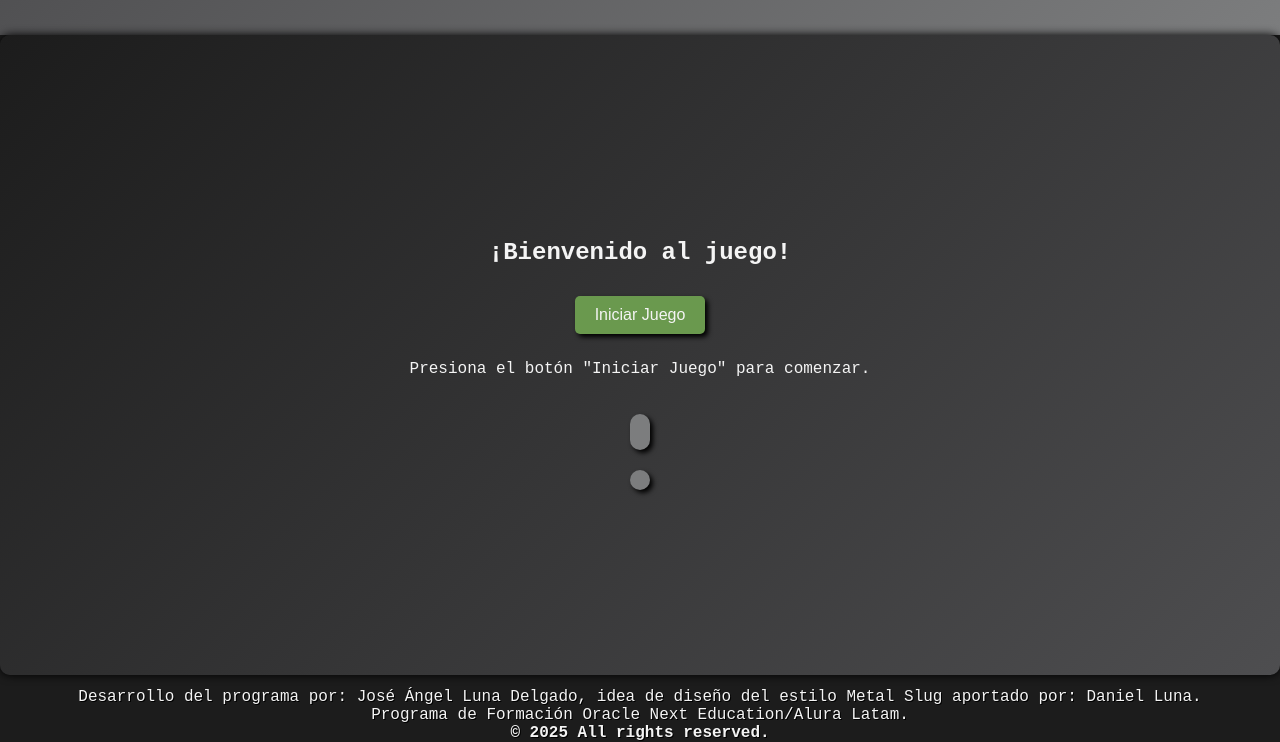
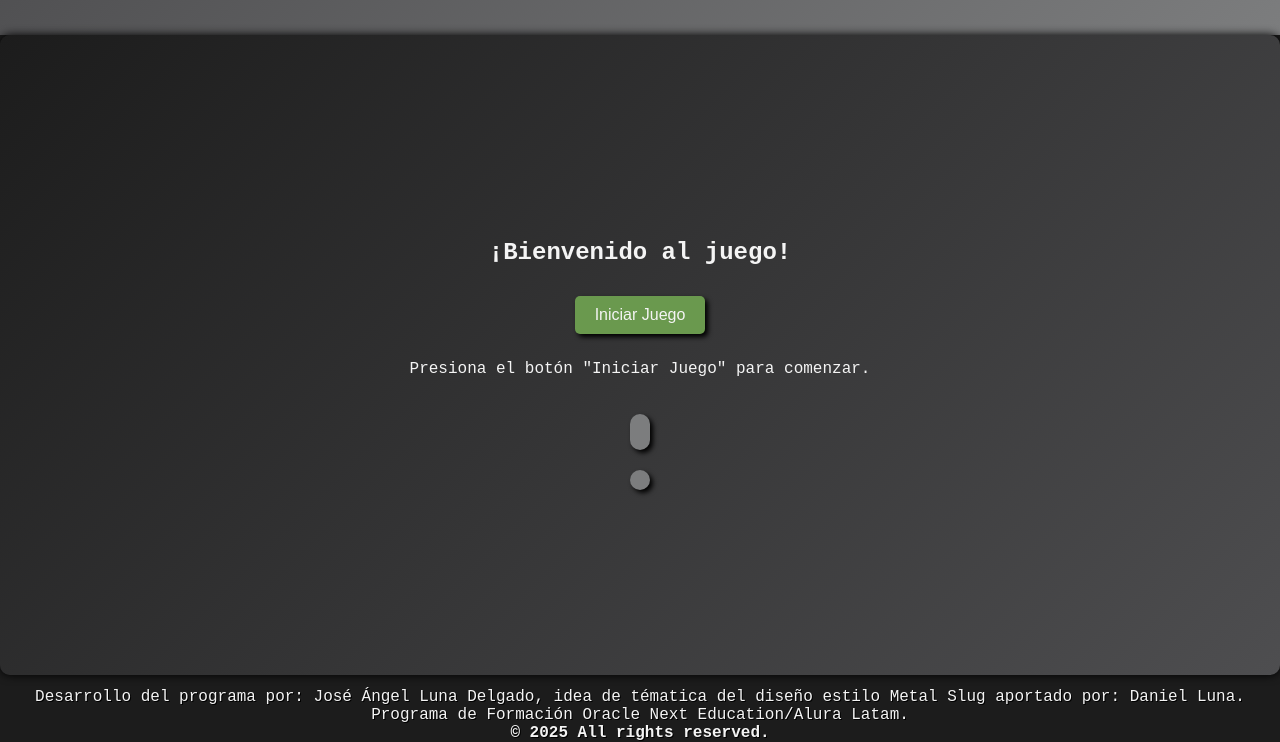
Before and after one commit to AngelLuna476/-7_DoC_Program_Arco, a plain HTML site: page 4_Day.html in a window 1280 px wide. Shown: the part 77-819 px from the top of the page. Drawn offline with Linux system fonts and the light colour scheme.

Commit message:
Update 4_Day.html

```diff
--- a/4_Day.html
+++ b/4_Day.html
@@ -193,7 +193,7 @@
         <div id="resultado" class="resultado"></div>
     </main>
     <footer>
-        <p class="footerp1">Desarrollo del programa por: José Ángel Luna Delgado, idea de diseño del estilo Metal Slug aportado por: Daniel Luna.</p>
+        <p class="footerp1">Desarrollo del programa por: José Ángel Luna Delgado, idea de tématica del diseño estilo Metal Slug aportado por: Daniel Luna.</p>
         <p class="footerp2">Programa de Formación Oracle Next Education/Alura Latam.</p>
         <strong class="footerp3">&copy; 2025 All rights reserved.</strong>
     </footer>
```
